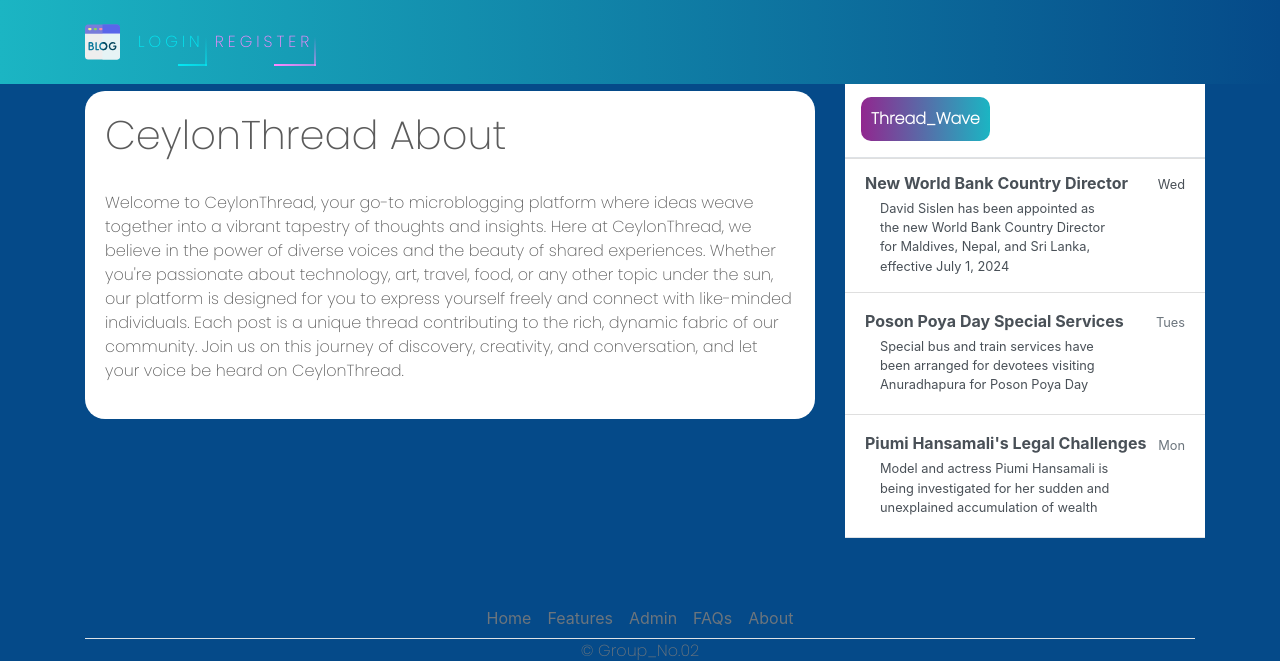
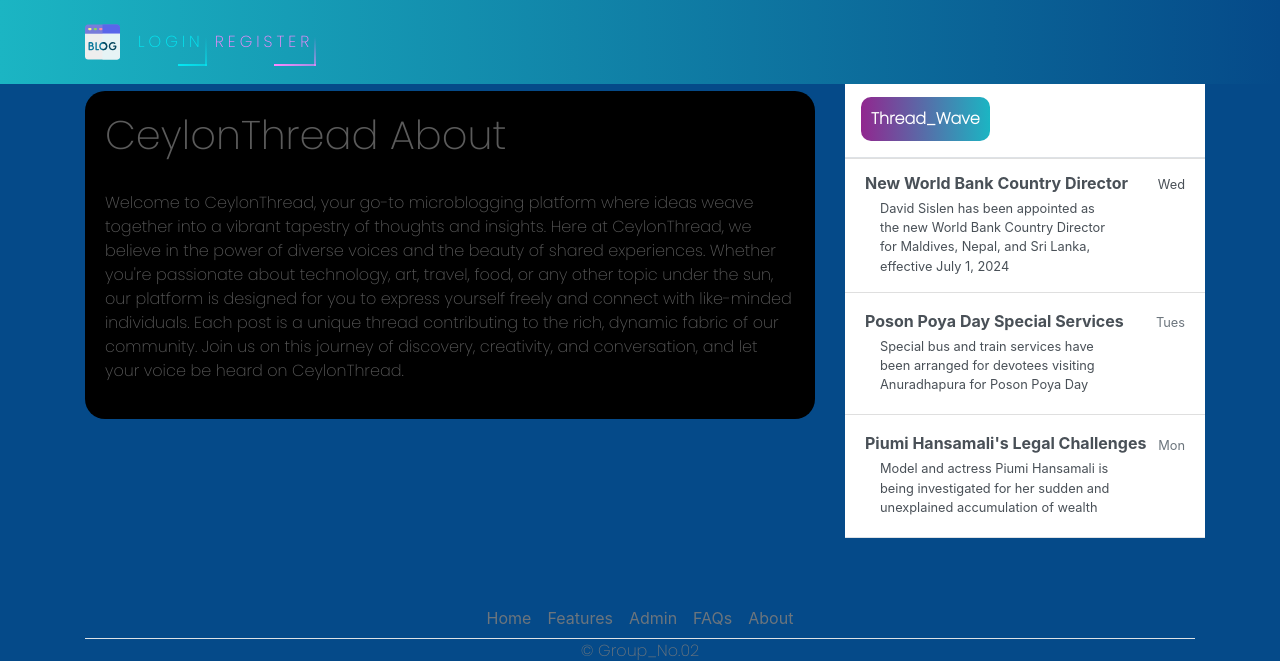
Before and after one commit to Sandudil/djangoblog, a Django app: template blogproj/blog/templates/blog/about.html in a window 1280 px wide. Shown: the top 661 px of the page. Run offline with Django 4.2, Linux system fonts and the light colour scheme; the template is opened without the code that fills it, so the values that code supplies are empty; some libraries are stand-ins or nearby versions.

Commit message:
Update about.html

```diff
--- a/blogproj/blog/templates/blog/about.html
+++ b/blogproj/blog/templates/blog/about.html
@@ -1,6 +1,6 @@
 {% extends 'blog/base.html' %}
 {% block content %}
-<div class="container" style="background: white; padding: 20px; margin-top: 10px; border-radius: 20px;">
+<div class="container" style="background: black; padding: 20px; margin-top: 10px; border-radius: 20px;">
       <h1>CeylonThread About</h1><br>
       <p> Welcome to CeylonThread, your go-to microblogging platform where ideas weave together into a vibrant tapestry of thoughts and insights. Here at CeylonThread, we believe in the power of diverse voices and the beauty of shared experiences. Whether you're passionate about technology, art, travel, food, or any other topic under the sun, our platform is designed for you to express yourself freely and connect with like-minded individuals. Each post is a unique thread contributing to the rich, dynamic fabric of our community. Join us on this journey of discovery, creativity, and conversation, and let your voice be heard on CeylonThread.</p>
 </div>
```
